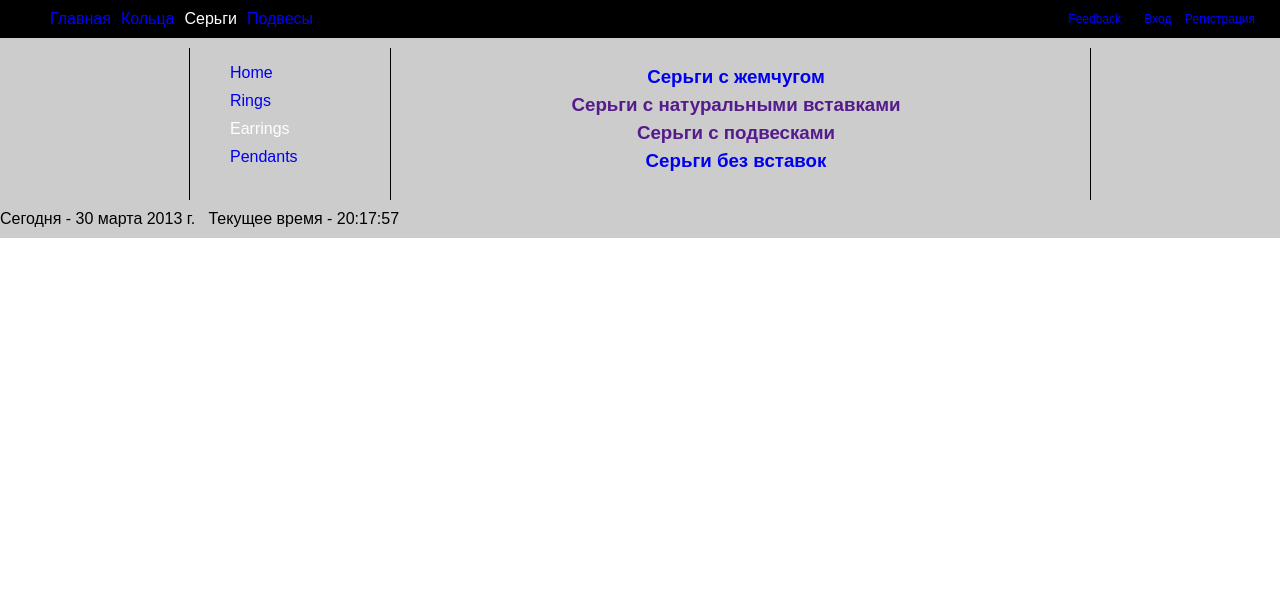
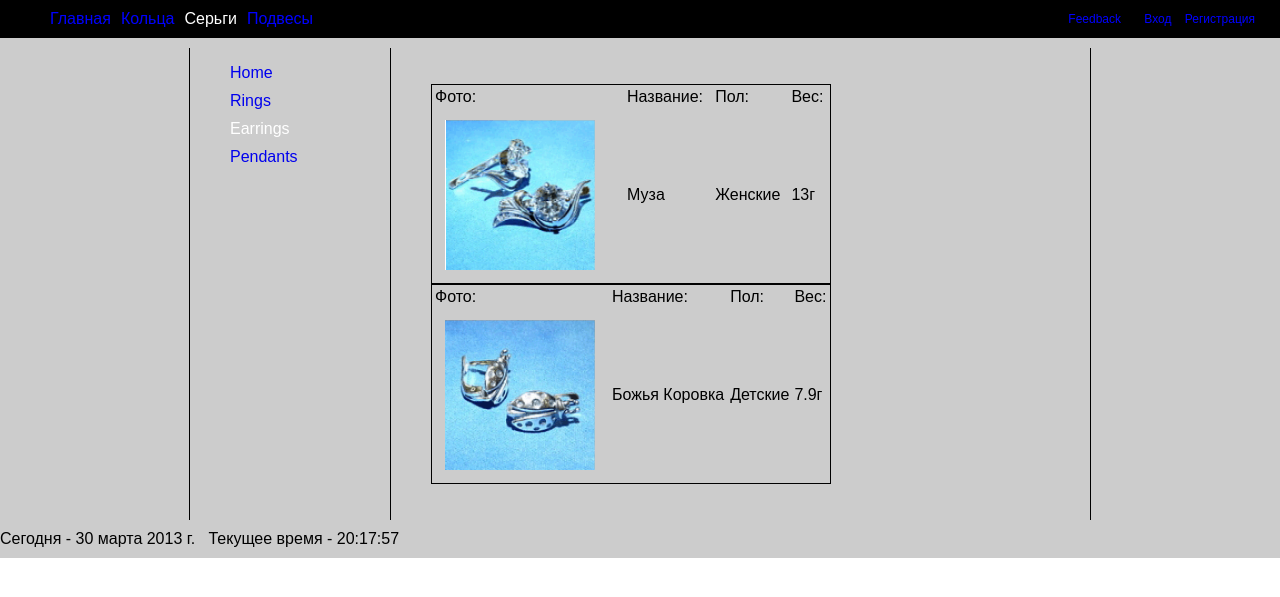
Before and after one commit to sendr/myjeweler, a Django app: page /earrings/ in a window 1280 px wide. Shown: the top 597 px of the page. Run offline with Django 3.2, Linux system fonts and the light colour scheme; data comes from the database, SQL or seed files in the repository; both versions use the stored data as it was after the commit; parts of the project's set-up code (start-up, migrations or seed data) failed here and were passed over.

Commit message:
changed earrings page

```diff
--- a/myjeweler/myjeweler/apps/silver_adornment/models.py
+++ b/myjeweler/myjeweler/apps/silver_adornment/models.py
@@ -45,7 +45,7 @@ class TypeEarrings(models.Model):
 class SilverEarrings(models.Model):
 
 	type_earrings = models.ForeignKey(TypeEarrings)
-	image = models.FileField(upload_to = 'media', blank = True, null = True)
+	image = models.FileField(upload_to = 'earrings', blank = True, null = True)
 	name = models.CharField(max_length = 50)
 	art = models.CharField(max_length = 50)
 	weigth = models.CharField(max_length = 50)
@@ -73,7 +73,7 @@ class TypePendants(models.Model):
 class Pendants(models.Model):
 
 	type_pendants = models.OneToOneField(TypePendants)
-	image = models.ImageField(upload_to = 'media', blank = True, null = True)
+	image = models.ImageField(upload_to = 'pendants', blank = True, null = True)
 	name = models.CharField(max_length = 50)
 	art = models.CharField(max_length = 50)
 	weigth = models.CharField(max_length = 50)
--- a/myjeweler/myjeweler/settings.py
+++ b/myjeweler/myjeweler/settings.py
@@ -180,7 +180,7 @@ TEMPLATE_CONTEXT_PROCESSORS = (
 WPADMIN = {
     'admin': {
         'menu': {
-            'top': 'wpadmin.menu.menus.TopMenu',
+            # 'top': 'wpadmin.menu.menus.TopMenu',
             'left': 'wpadmin.menu.menus.LeftMenu',
         }
     },
--- a/myjeweler/myjeweler/static/css/all.css
+++ b/myjeweler/myjeweler/static/css/all.css
@@ -94,8 +94,8 @@ body{
 	float: left;
 }
 .image_ring{
-	width: 80px;
-	height: 80px;
+	width: 150px;
+	height: 150px;
 }
 .image{
 	margin: 20px auto;
--- a/myjeweler/myjeweler/templates/base.html
+++ b/myjeweler/myjeweler/templates/base.html
@@ -33,7 +33,7 @@
 		<div class="container">
 		<div class="sidebar">
 			<ul>
-				<li><a href="/" {% block index_class_ %}{% endblock %}>Home</a></li>
+				<li><a href="{% url 'index' %}" {% block index_class_ %}{% endblock %}>Home</a></li>
 				<li><a href="{% url 'rings' %}" {% block rings_class_ %}{% endblock %}>Rings</a></li>
 				<li><a href="{% url 'earrings' %}" {% block earrings_class_ %}{% endblock %}>Earrings</a></li>
 				<li><a href="{% url 'pendants' %}" {% block pendants_class_ %}{% endblock %}>Pendants</a></li>
--- a/myjeweler/myjeweler/templates/earrings.html
+++ b/myjeweler/myjeweler/templates/earrings.html
@@ -6,9 +6,26 @@
 
 
 {% block content %}
-			<h3><a href="#">Серьги с жемчугом</a></h3
-			>
-			<h3><a href="">Серьги с натуральными вставками</a></h3>
-			<h3><a href="">Серьги с подвесками</a></h3>
-			<h3><a href="/earrings/photo_earrings1">Серьги без вставок</a></h3>
+			<div>
+				<ul>
+					{% for earring in earrings %}
+					<li>
+						<table style="border: 1px solid; width:400px;">
+							<tr>
+								<td>Фото:</td>
+								<td>Название:</td>
+								<td>Пол:</td>
+								<td>Вес:</td>
+							</tr>
+							<tr>
+								<td><img src="{{ earring.image.url }}" class = "image_ring"></td>
+								<td>{{earring.name}}</td>
+								<td>{{earring.type_earrings }}</td>
+								<td>{{ earring.weigth }}</td>
+							</tr>
+						</table>
+					</li>
+					{% endfor %}
+				</ul>
+			</div>
 {% endblock content %}
--- a/myjeweler/myjeweler/views.py
+++ b/myjeweler/myjeweler/views.py
@@ -5,7 +5,7 @@ from django.contrib import messages
 from django.http import HttpResponse
 from django.shortcuts import render, get_object_or_404, redirect
 from django.core.urlresolvers import reverse
-from myjeweler.apps.silver_adornment.models import SilverRings
+from myjeweler.apps.silver_adornment.models import SilverRings, SilverEarrings, TypeEarrings
 from django import forms
 from django.core.mail import send_mail
 from django.template.loader import render_to_string
@@ -44,7 +44,10 @@ def feedback_view(request):
 						'form': form})
 
 def earrings(request):
-	return render(request, "earrings.html")
+	earrings = SilverEarrings.objects.all()
+	return render(request, "earrings.html", {
+		'earrings': earrings,
+		})
 
 def pendants(request):
 	return render(request, "pendants.html")
```
Also changed, not shown: myjeweler/myjeweler/templates/rings.html (+14 -1 lines), myjeweler/myjeweler/media/earrings/korovka.gif (added), myjeweler/myjeweler/media/earrings/muza.gif (added), myjeweler/myjeweler/tt.db.
